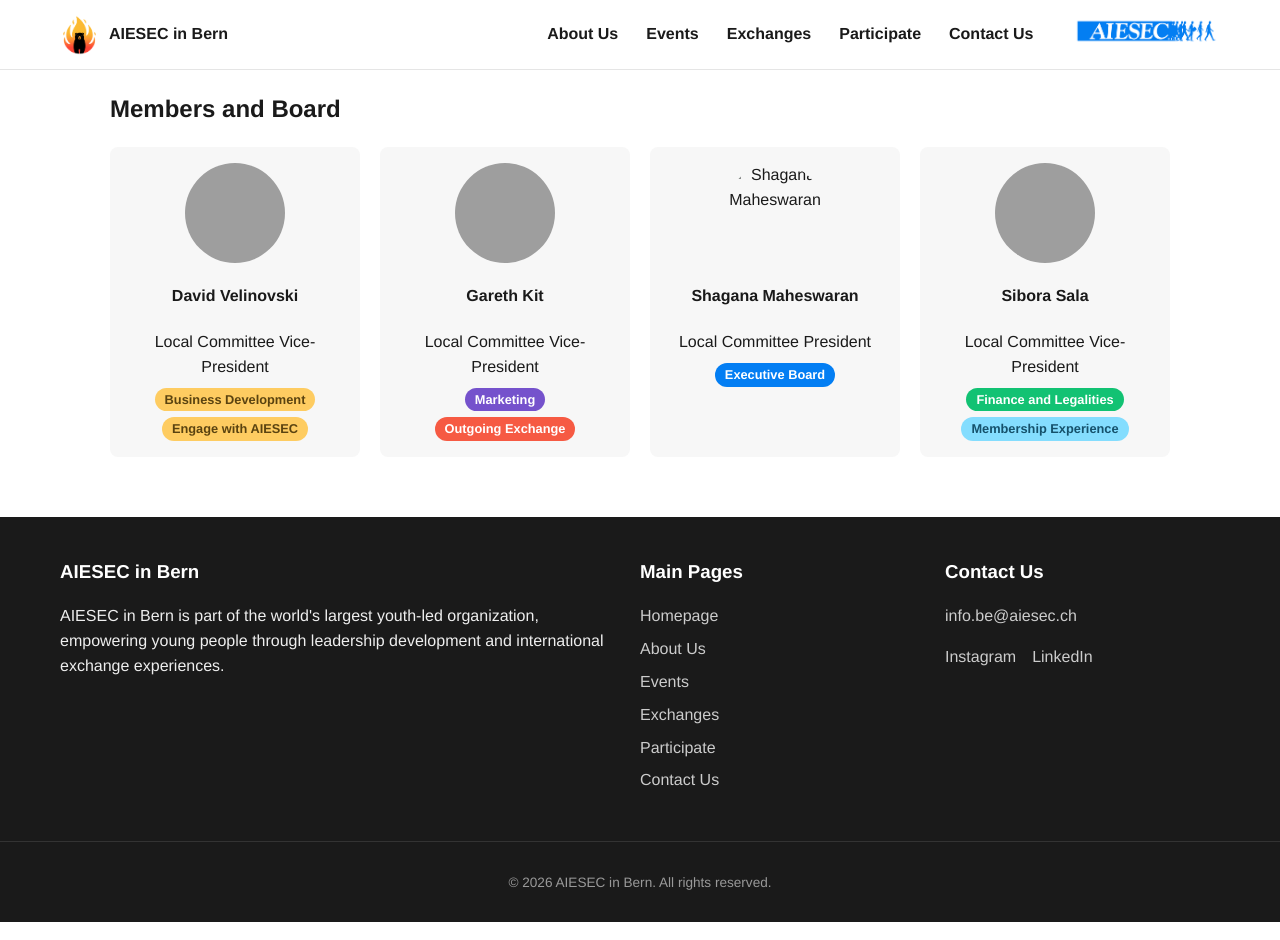
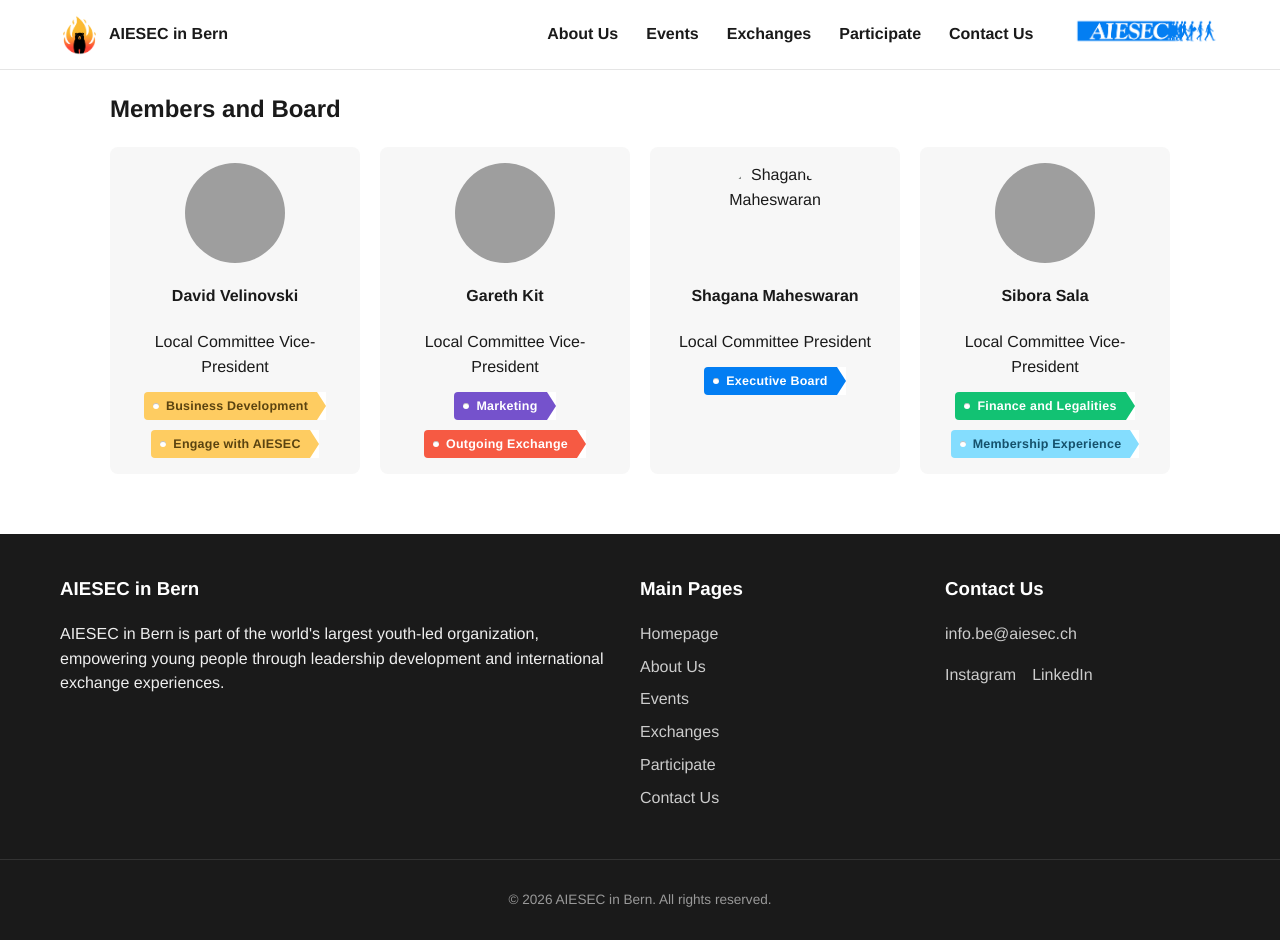
Before and after one commit to MiniGareth/aiesec-bern, a Jekyll site: the page built from about-us/members-and-board.html, in a window 1280 px wide and 940 px high. Built offline with Jekyll 4.4.1, drawn with Linux system fonts in a browser that asks for light colours; grey boxes are pictures that could not be loaded.

Commit message:
Restyle department tags as label/price-tag chips
Replace the rounded pill tags with the label-style chips from the
jashimuddin360 Codepen reference: a rounded-left body with a pointed
right edge (CSS triangle) and a small hole/dot on the left. Each tag's
department colour is carried via --dept-bg/--dept-fg custom properties so
both the body and the arrow tip pick it up.

Co-authored-by: MiniGareth <MiniGareth@users.noreply.github.com>

```diff
--- a/_includes/department-tags.html
+++ b/_includes/department-tags.html
@@ -26,6 +26,6 @@
       {% else %}
         {% assign bg = "#037ef3" %}{% assign fg = "#ffffff" %}
     {% endcase %}
-    <span class="dept-tag" style="background-color: {{ bg }}; color: {{ fg }};">{{ dept_name }}</span>
+    <span class="dept-tag" style="--dept-bg: {{ bg }}; --dept-fg: {{ fg }};">{{ dept_name }}</span>
   {% endfor %}
 </span>
--- a/assets/css/main.css
+++ b/assets/css/main.css
@@ -179,9 +179,44 @@
 .member-card img { border-radius: 50%; width: 100px; height: 100px; object-fit: cover; margin: 0 auto 10px; }
 .member-card p { margin: 4px 0; }
 
-/* Member department tags (colours match the Become a Member page) */
-.department-tags { display: flex; flex-wrap: wrap; justify-content: center; gap: 6px; margin-top: 8px; }
-.dept-tag { display: inline-block; padding: 4px 10px; border-radius: 999px; font-size: 0.8rem; font-weight: 600; line-height: 1.2; white-space: nowrap; }
+/* Member department tags (label/price-tag style, coloured to match the Become a Member page) */
+.department-tags { display: flex; flex-wrap: wrap; justify-content: center; gap: 10px; margin-top: 12px; }
+.dept-tag {
+  display: inline-block;
+  position: relative;
+  height: 28px;
+  line-height: 28px;
+  padding: 0 18px 0 22px;
+  border-radius: 4px 0 0 4px;
+  background: var(--dept-bg, #037ef3);
+  color: var(--dept-fg, #fff);
+  font-size: 0.78rem;
+  font-weight: 600;
+  letter-spacing: 0.02em;
+  white-space: nowrap;
+  transition: color 0s;
+}
+.dept-tag::after {
+  content: "";
+  position: absolute;
+  top: 0;
+  right: 0;
+  border-top: 14px solid transparent;
+  border-bottom: 14px solid transparent;
+  border-left: 9px solid var(--dept-bg, #037ef3);
+  background: #fff;
+}
+.dept-tag::before {
+  content: "";
+  position: absolute;
+  top: 11px;
+  left: 9px;
+  width: 6px;
+  height: 6px;
+  background: #fff;
+  border-radius: 50%;
+  box-shadow: inset 0 1px rgba(0, 0, 0, 0.25);
+}
 
 /* ---------- Event / opportunity list rows ---------- */
 .event-list { display: flex; flex-direction: column; gap: 16px; margin-top: 20px; }
```
